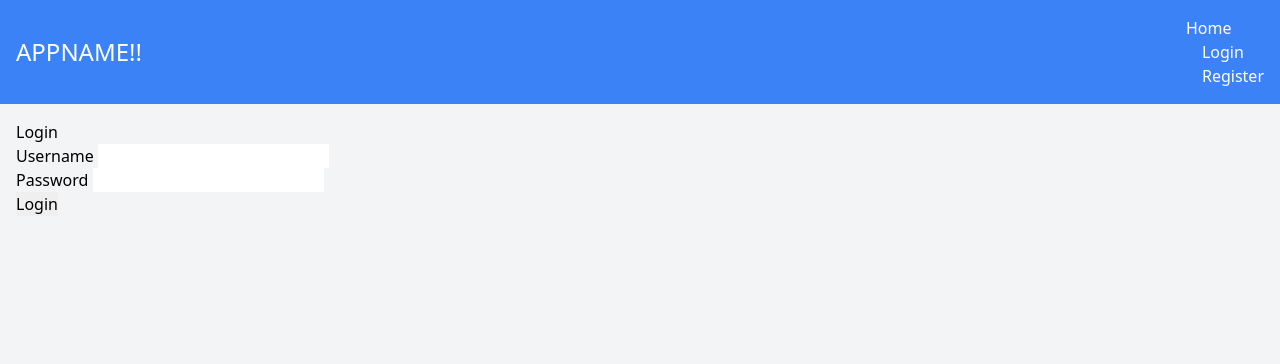
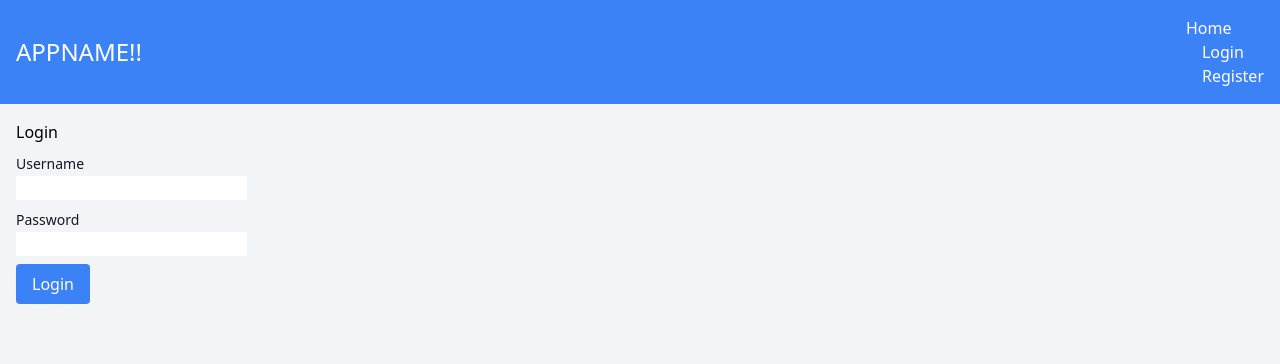
Before and after one commit to mynamecheff/SecureAndVulnerableWebserver, a Flask app: page /login in a window 1280 px wide. Shown: the top 364 px of the page. Run offline with Flask 3, Linux system fonts and the light colour scheme; some libraries are stand-ins or nearby versions.

Commit message:
Minor changes in login design

```diff
--- a/admin.py
+++ b/admin.py
@@ -1,6 +1,6 @@
 from app import app, User
 
-user_id = 3
+user_id = 4
 
 db = app.extensions['sqlalchemy']
 
--- a/templates/login.html
+++ b/templates/login.html
@@ -5,10 +5,14 @@
 {% block content %}
 <h1>Login</h1>
 <form method="POST">
-    <label for="username">Username</label>
-    <input type="text" name="username" required><br>
-    <label for="password">Password</label>
-    <input type="password" name="password" required><br>
-    <input type="submit" value="Login">
+    <div class="sm:col-span-4 mt-2"></div>
+        <label for="username" class="block text-sm font-medium leading-6 text-gray-900">Username</label>
+        <input type="text" name="username" required><br>
+    </div>
+    <div class="sm:col-span-4 mt-2">
+        <label for="password" class="block text-sm font-medium leading-6 text-gray-900">Password</label>
+        <input type="password" name="password" required><br>
+    </div>
+    <button type="submit" value="Login" class="mt-2 px-4 py-2 bg-blue-500 text-white rounded hover:bg-blue-600">Login</button>
 </form>
 {% endblock %}
```
Also changed, not shown: instance/users.db, static/uploads/IMG_0125.jpeg (added), 1 other file.
